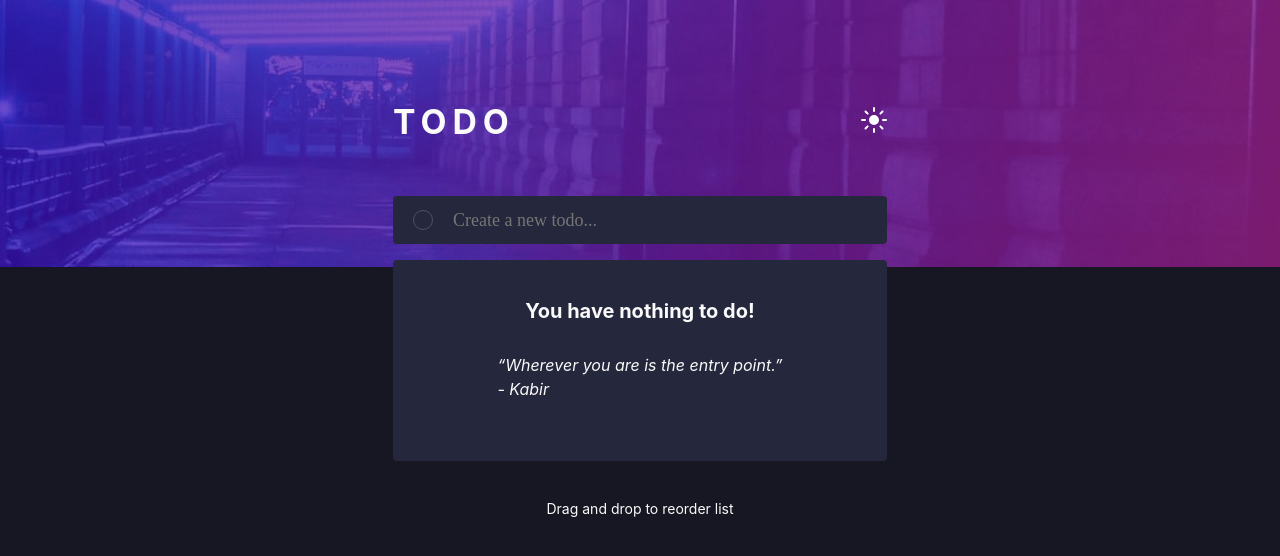
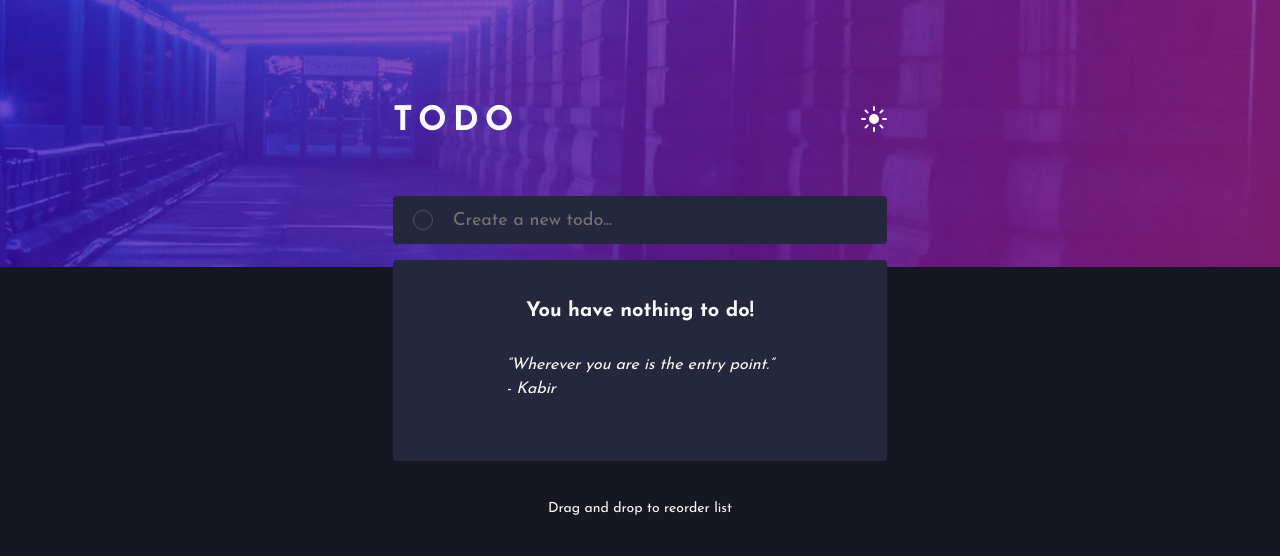
Before and after one commit to ClaytonDewey/dnd-todo-app, a React (Vite) app: page / in a window 1280 px wide. Shown: the top 556 px of the page. Built offline with nearby package versions, Linux system fonts and the light colour scheme.

Commit message:
Update font-family

```diff
--- a/src/sass/abstracts/_variables.scss
+++ b/src/sass/abstracts/_variables.scss
@@ -37,6 +37,6 @@ $mq-large: 'screen and (min-width: #{$bp-large})';
   --transition: 200ms ease-in-out;
 
   // Font
-  --ff-sans: 'Josefin Sans Variable';
+  --ff-sans: 'Josefin Sans';
   --ff-size: 1.8rem;
 }
```
